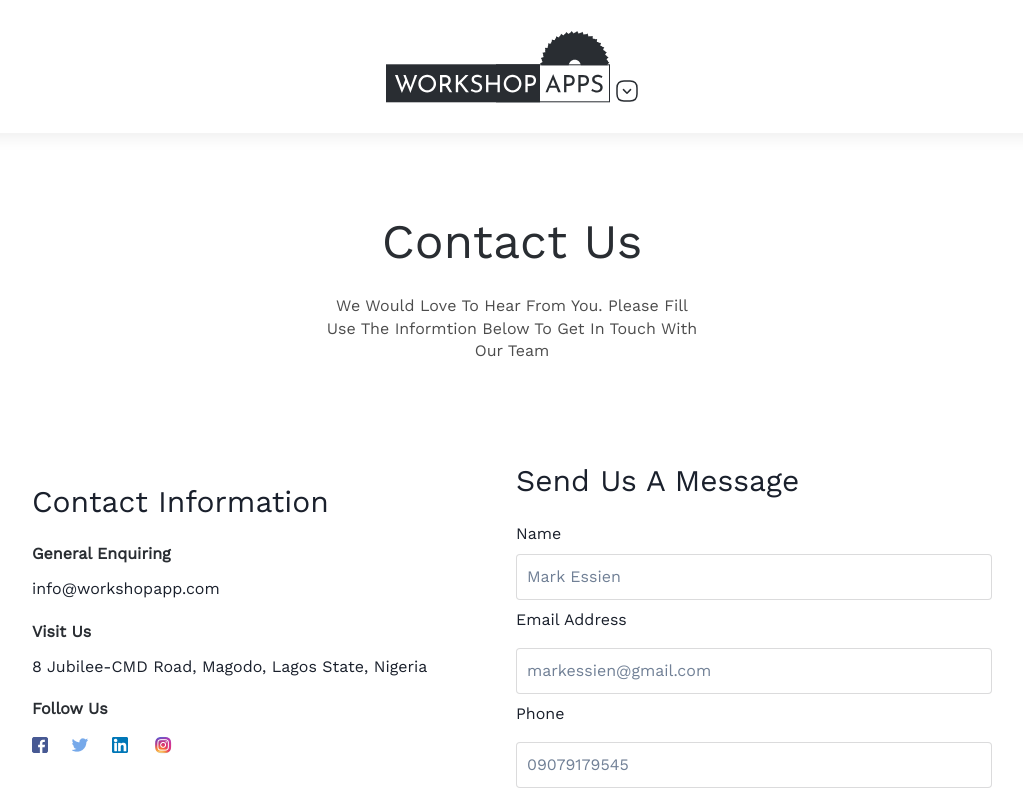
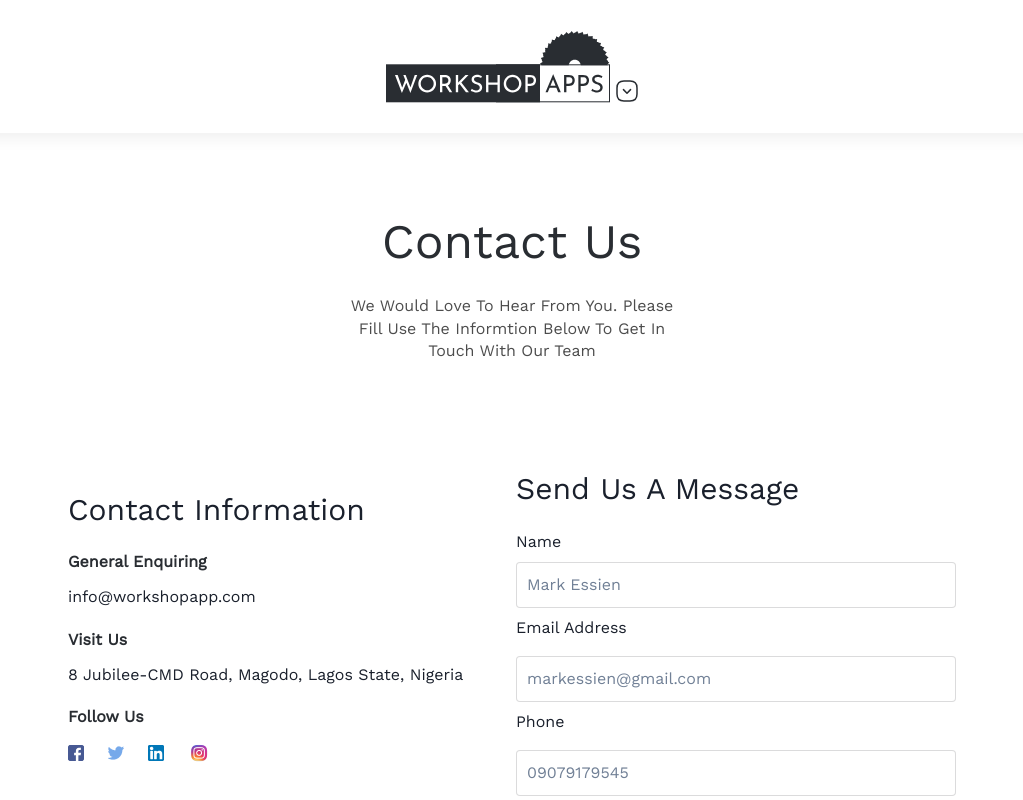
Before and after one commit to workshopapps/workshopapps-portfolio, a Next.js app in the folder frontend/: page /contact in a window 1280 px wide. Shown: the top 800 px of the page, without its empty margins (128-1151 px from the left). Built offline with nearby package versions, Linux system fonts and the light colour scheme.

Commit message:
fixed width issues on contact page

```diff
--- a/frontend/components/contact-header/index.jsx
+++ b/frontend/components/contact-header/index.jsx
@@ -3,13 +3,7 @@ import { Stack, Text, Center } from "@chakra-ui/react";
 
 function ContactHeader() {
   return (
-    <Stack
-      w="75%"
-      margin="0 auto"
-      textAlign="center"
-      spacing="20px"
-      marginTop="3rem"
-    >
+    <Stack textAlign="center" spacing="20px" marginTop="3rem">
       <Text
         fontSize={{ base: "4xl", md: "5xl" }}
         w={{ base: "90%", md: "80%" }}
--- a/frontend/components/homepage/Homepage.js
+++ b/frontend/components/homepage/Homepage.js
@@ -13,7 +13,7 @@ const Homepage = () => {
       display="flex"
       flexDirection="column"
       alignItems="center"
-      maxWidth="1440px"
+      maxWidth="1320px"
       margin="0 auto"
       gap="60px"
     >
--- a/frontend/components/section/index.jsx
+++ b/frontend/components/section/index.jsx
@@ -5,7 +5,7 @@ function Section({ children, ...others }) {
   return (
     <Stack
       w="full"
-      maxW="1300px"
+      maxW="1320px"
       mx="auto"
       px={{ base: 6, md: 12 }}
       {...others}
--- a/frontend/pages/about.jsx
+++ b/frontend/pages/about.jsx
@@ -6,10 +6,11 @@ import invertedQuote from "./../public/quote-inverted.png";
 import team from "./../public/team.png";
 import Link from "next/link";
 import style from "../styles/About.module.css";
+import Section from "../components/section";
 
 export default function About() {
   return (
-    <div className={style.div}>
+    <Section>
       <Head>
         <title>Workshop Apps | About</title>
         <link rel="icon" href="/favicon.ico" />
@@ -84,6 +85,6 @@ export default function About() {
           <Link href="/portfolio">See our portfolio</Link>
         </div>
       </section>
-    </div>
+    </Section>
   );
 }
--- a/frontend/pages/contact.jsx
+++ b/frontend/pages/contact.jsx
@@ -3,6 +3,7 @@ import Head from "next/head";
 import ContactForm from "../components/contact-form";
 import ContactHeader from "../components/contact-header";
 import ContactInfo from "../components/contact-info";
+import Section from "../components/section";
 
 import styles from "../styles/Contact.module.css";
 
@@ -13,7 +14,7 @@ export default function Contact() {
         <title>Workshop Apps | Contact</title>
         <link rel="icon" href="/favicon.ico" />
       </Head>
-      <section className={styles.section}>
+      <Section alignItems="center" pb={10}>
         <ContactHeader />
         <HStack
           alignItems="flex-start"
@@ -26,7 +27,7 @@ export default function Contact() {
           <ContactInfo />
           <ContactForm />
         </HStack>
-      </section>
+      </Section>
     </div>
   );
 }
--- a/frontend/styles/Contact.module.css
+++ b/frontend/styles/Contact.module.css
@@ -1,9 +1,3 @@
-.section {
-  /* padding: 0 2rem 3rem 2rem; */
-  margin: 0 auto;
-  max-width: 1440px;
-}
-
 .contact__text_input,
 .contact__text_message {
   padding: 10px;
--- a/frontend/styles/Stories.module.css
+++ b/frontend/styles/Stories.module.css
@@ -2,7 +2,7 @@
 
 /* Hero Section */
 .main__container {
-  max-width: 1440px;
+  max-width: 1320px;
   margin: 0 auto;
 }
 
@@ -100,7 +100,7 @@
   /* .main__container {
     padding: 0 12% 3rem 12%;
     margin: 0 auto;
-    max-width: 1440px;
+    max-width: 1320px;
   } */
 
   .main__container h1 {
--- a/frontend/styles/Teams.module.css
+++ b/frontend/styles/Teams.module.css
@@ -5,7 +5,7 @@
   flex-direction: column;
   align-items: center;
   justify-content: center;
-  max-width: 1440px;
+  max-width: 1320px;
   margin: 0 auto;
 }
 
```
Also changed, not shown: frontend/pages/portfolio.jsx (+3 -10 lines), frontend/styles/About.module.css (+6 -5 lines).
